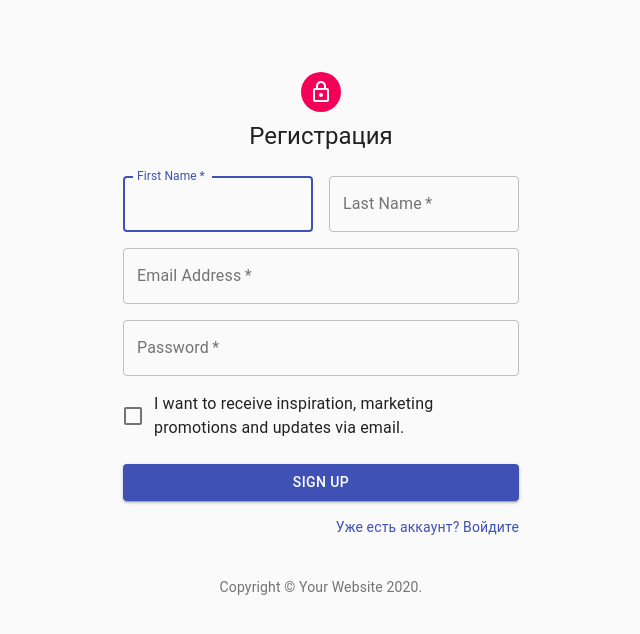
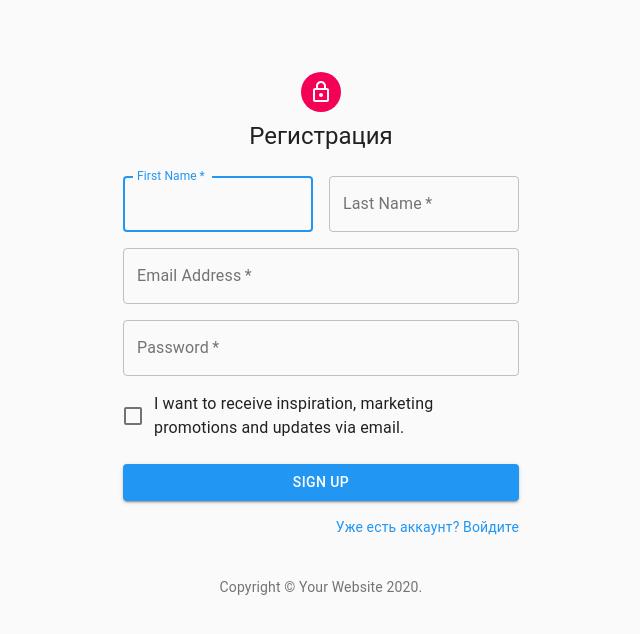
Before and after one commit to andrew-kudrenko/sport-school-admin, a React app: page /auth/register in a window 1280 px wide. Shown: the top 634 px of the page, without its empty margins (319-959 px from the left). Built offline with nearby package versions, Linux system fonts and the light colour scheme.

Commit message:
[added] Dark Theme

```diff
--- a/src/components/app/App.tsx
+++ b/src/components/app/App.tsx
@@ -1,6 +1,8 @@
 import React, { useEffect } from 'react'
+import { CssBaseline, ThemeProvider } from '@material-ui/core'
 import { useDispatch } from 'react-redux'
 import { useAuth } from '../../hooks/auth.hooks'
+import { useTheme } from '../../hooks/theme.hook'
 import { fetchCities } from '../../redux/actions/cities.actions'
 import { fetchSchools } from '../../redux/actions/schools.actions'
 import { AdminRoutes } from '../../routes/AdminRoutes'
@@ -9,6 +11,7 @@ import { SuperAdminRoutes } from '../../routes/SuperAdminRoutes'
 
 export const App: React.FC = () => {
   const dispatch = useDispatch()
+  const { theme } = useTheme()
 
   const { authorized } = useAuth()
   const isSuperAdmin = true
@@ -21,10 +24,15 @@ export const App: React.FC = () => {
   }, [authorized, dispatch])
 
   return (
-    !authorized
-      ? <AuthRoutes />
-      : isSuperAdmin
-        ? <SuperAdminRoutes />
-        : <AdminRoutes />
+    <ThemeProvider theme={theme}>
+      <CssBaseline />
+      {
+        !authorized
+          ? <AuthRoutes />
+          : isSuperAdmin
+            ? <SuperAdminRoutes />
+            : <AdminRoutes />
+      }
+    </ThemeProvider>
   )
 }
--- a/src/components/nav/Navbar.tsx
+++ b/src/components/nav/Navbar.tsx
@@ -9,6 +9,8 @@ import MenuIcon from '@material-ui/icons/Menu'
 import { Box, Button } from '@material-ui/core'
 import { INavProps } from '../../interfaces/components.interfaces'
 import { useAuth } from '../../hooks/auth.hooks'
+import { useTheme } from '../../hooks/theme.hook'
+import { Brightness5Outlined, Brightness4Outlined } from '@material-ui/icons'
 
 const drawerWidth = 240
 
@@ -40,6 +42,7 @@ const useStyles = makeStyles((theme) => ({
 export const Navbar: React.FC<INavProps> = ({ open, setOpen }) => {
   const classes = useStyles()
   const { logout } = useAuth()
+  const { toggle, isDark } = useTheme()
 
   return (
     <AppBar
@@ -66,6 +69,13 @@ export const Navbar: React.FC<INavProps> = ({ open, setOpen }) => {
           </Typography>
         </Box>
         <Box>
+          <IconButton color="inherit" onClick={toggle}>
+            {
+              isDark
+                ? <Brightness5Outlined />
+                : <Brightness4Outlined />
+            }
+          </IconButton>
           <Button color="inherit" onClick={logout}>
             {'Выйти'}
           </Button>
--- a/src/helpers/request.hepler.ts
+++ b/src/helpers/request.hepler.ts
@@ -46,8 +46,12 @@ function createRequest(headers: IRequestHeaders, token: string | null = null) {
     }
 
     async function requestJSON<T = any>(endPoint: string, method: HTTPMethodType = 'GET', body: any = null): Promise<T> {
+        try {
             if (token) {
                 await requestBase<any>(headers.json, '/auth/jwt/refresh', 'POST', null)
+            }
+        } catch (e) {
+            localStorage.removeItem('user-data')
         }
 
         if (body) {
@@ -58,15 +62,20 @@ function createRequest(headers: IRequestHeaders, token: string | null = null) {
     }
 
     async function requestFormData<T = any>(endPoint: string, method: HTTPMethodType = 'GET', body: any = null): Promise<T> {
+        try {
             if (token) {
                 await requestBase<any>(headers.formData, '/auth/jwt/refresh', 'POST', null)
+            }
+        } catch (e) {
+            localStorage.removeItem('user-data')
         }
 
         if (body) {
             return await requestBase<T>(headers.formData, endPoint, method, body)
         } else {
             return await requestBase<T>(headers.formData, endPoint, method, body)
-        }    }
+        }
+    }
 
     return { requestJSON, requestFormData }
 }
--- /dev/null
+++ b/src/hooks/theme.hook.ts
@@ -0,0 +1,29 @@
+import { Theme, createMuiTheme } from "@material-ui/core"
+import * as colors from "@material-ui/core/colors"
+import { useDispatch, useSelector } from "react-redux"
+import { IState, Themes } from "../interfaces/redux.interfaces"
+import { setTheme } from "../redux/actions/themes.actions"
+
+export function useTheme() {
+  const dispatch = useDispatch()
+  const { theme: variant } = useSelector((state: IState) => state.themes)
+
+  const isDark = variant === Themes.Dark
+
+  const theme: Theme = createMuiTheme({
+    palette: {
+      primary: { main: colors.blue[500] },
+      type: isDark ? 'dark' : 'light'
+    }
+  })
+
+  function toggle() {
+    if (isDark) {
+      dispatch(setTheme(Themes.Light))
+    } else {
+      dispatch(setTheme(Themes.Dark))
+    }
+  }
+
+  return { theme, isDark, toggle }
+}
--- a/src/index.tsx
+++ b/src/index.tsx
@@ -1,4 +1,3 @@
-import { CssBaseline } from '@material-ui/core'
 import React from 'react'
 import ReactDOM from 'react-dom'
 import { Provider } from 'react-redux'
@@ -16,7 +15,6 @@ ReactDOM.render(
   <React.StrictMode>
     <Provider store={store}>
       <BrowserRouter>
-        <CssBaseline />
         <App />
       </BrowserRouter>
     </Provider>
--- a/src/interfaces/entities.interfaces.ts
+++ b/src/interfaces/entities.interfaces.ts
@@ -101,6 +101,10 @@ export interface IStatistics extends INonIDStatistics {
 
 export interface INonIDTournament {
   id?: IDType
+  author_id: IDType
+  text: string
+  year: number
+  img: string
 }
 
 export interface ITournament extends INonIDTournament {
--- a/src/interfaces/redux.interfaces.ts
+++ b/src/interfaces/redux.interfaces.ts
@@ -37,6 +37,15 @@ export interface IAuthState {
   error: IAuthActions<ErrorType>
 }
 
+export enum Themes {
+  Dark,
+  Light
+}
+
+export interface IThemeState {
+  theme: Themes
+}
+
 export interface IState {
   auth: IAuthState
   cities: IStatePartial<ICity>
@@ -47,4 +56,5 @@ export interface IState {
   tournaments: IStatePartial<ITournament>
   news: IStatePartial<INews>
   schools: IStatePartial<ISchool>
+  themes: IThemeState
 }
--- /dev/null
+++ b/src/redux/actions/themes.actions.ts
@@ -0,0 +1,4 @@
+import { IAction, Themes } from "../../interfaces/redux.interfaces"
+import { SET_THEME } from "../types/theme.types"
+
+export const setTheme = (payload: Themes): IAction<Themes> => ({ type: SET_THEME, payload })
--- a/src/redux/reducers/root.reducers.ts
+++ b/src/redux/reducers/root.reducers.ts
@@ -7,6 +7,7 @@ import { newsReducer } from "./news.reducers"
 import { schoolsReducer } from "./schools.reducers"
 import { statisticsReducer } from "./statistics.reducers"
 import { studentsReducer } from "./students.reducers"
+import { themesReducer } from "./themes.reducers"
 import { tournamentsReducer } from "./tournamets.actions"
 
 export const rootReducer = combineReducers({
@@ -18,5 +19,6 @@ export const rootReducer = combineReducers({
     students: studentsReducer,
     statistics: statisticsReducer,
     tournaments: tournamentsReducer,
-    coaches: coachesReducer
+    coaches: coachesReducer,
+    themes: themesReducer
 })
--- /dev/null
+++ b/src/redux/reducers/themes.reducers.ts
@@ -0,0 +1,11 @@
+import { IAction, IThemeState, Themes } from "../../interfaces/redux.interfaces"
+import { SET_THEME } from "../types/theme.types"
+
+const initialState: IThemeState = { theme: Themes.Light }
+
+export const themesReducer = (state: IThemeState = initialState, { type, payload }: IAction) => {
+  switch (type) {
+    case SET_THEME: return { ...state, theme: payload }
+    default: return state
+  }
+}
--- /dev/null
+++ b/src/redux/types/theme.types.ts
@@ -0,0 +1 @@
+export const SET_THEME = 'APP/THEME/SET_THEME'
```
Also changed, not shown: src/components/tournaments/TournamentsEditorLayout.tsx (added, +128 -0 lines). Lines whose indentation alone changed are shown as unchanged.
